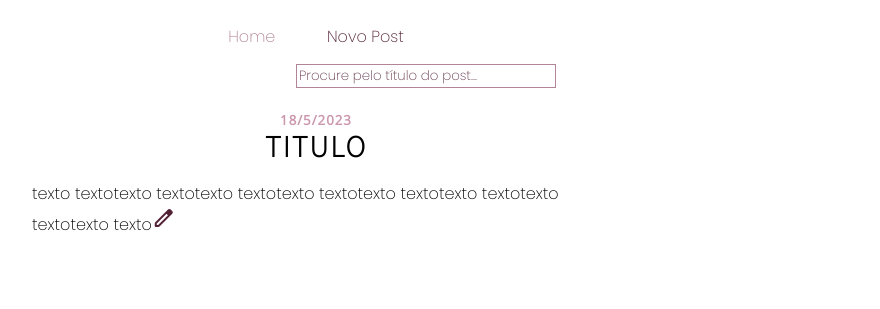
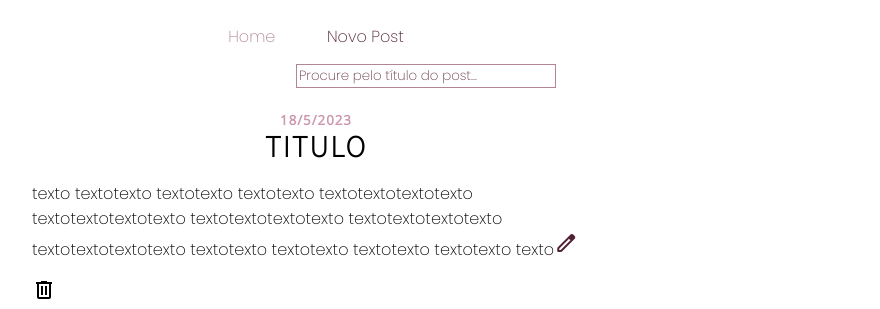
Before and after one commit to bitakamori/meudiario, a Vue app: page / in a window 1280 px wide. Shown: the top 309 px of the page, without its empty margins (324-1204 px from the left). Built offline with nearby package versions, Linux system fonts and the light colour scheme.

Commit message:
alterações minimas

```diff
--- a/src/App.vue
+++ b/src/App.vue
@@ -10,7 +10,7 @@ export default {
           datetime: "18/5/2023",
           title: "titulo",
           content:
-            "texto textotexto textotexto textotexto textotexto textotexto textotexto textotexto texto",
+            "texto textotexto textotexto textotexto textotextotextotexto textotextotextotexto textotextotextotexto textotextotextotexto textotextotextotexto textotexto textotexto textotexto textotexto texto",
         },
         {
           datetime: "18/5/2023",
--- a/src/assets/posts.css
+++ b/src/assets/posts.css
@@ -33,9 +33,9 @@
   margin: 2px;
 }
 
-#lista-posts p {
+/* #lista-posts p {
   margin-bottom: 5rem;
-}
+} */
 
 /* #lista-posts:after {
     content: "";
```
